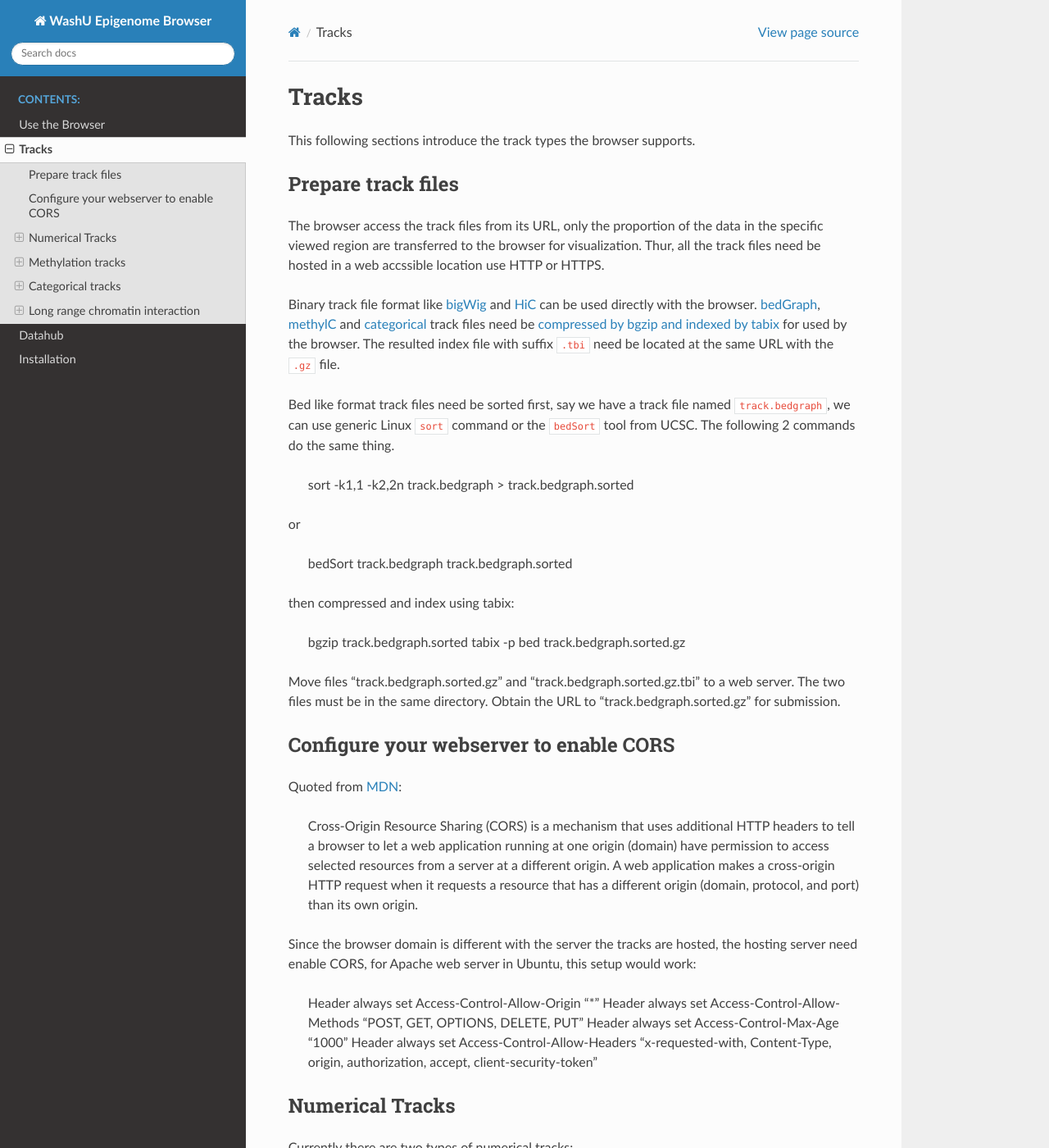
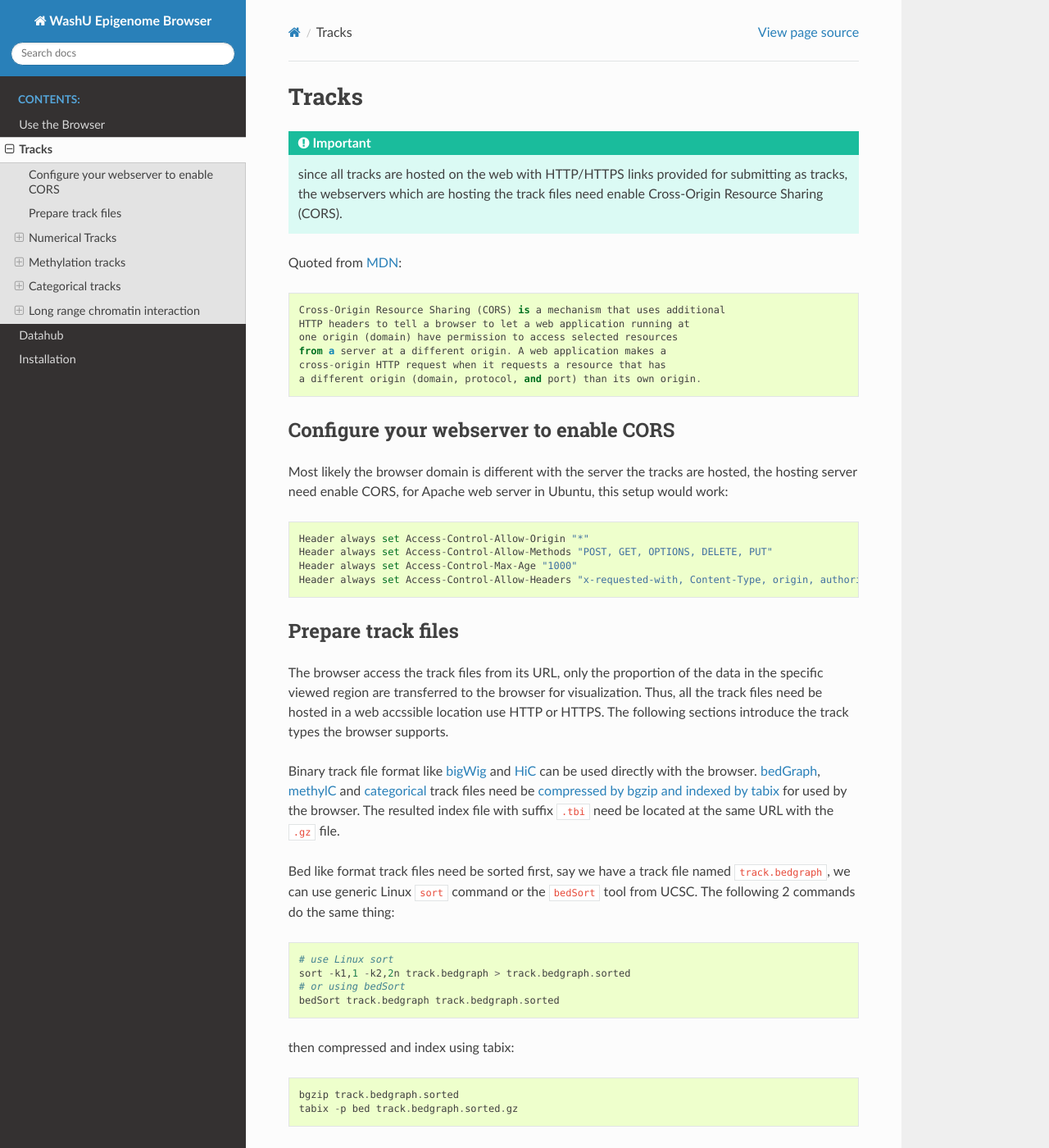
Before and after one commit to lidaof/eg-docs, a Sphinx documentation site: the page built from docs/tracks.rst, in a window 1280 px wide and 1400 px high. Shown: the whole window at 82% size. Built offline with Sphinx 7.4.7 and the Read the Docs theme 2.0.0, drawn with Linux system fonts in a browser that asks for light colours; some of the changed lines change nothing that is shown; some of the changed text lies outside the part shown.

Commit message:
more on tracks

```diff
--- a/docs/tracks.rst
+++ b/docs/tracks.rst
@@ -1,14 +1,41 @@
 Tracks
 ======
 
-This following sections introduce the track types the browser supports.
+.. important:: since all tracks are hosted on the web with HTTP/HTTPS links provided
+               for submitting as tracks, the webservers which are hosting the track
+               files need enable Cross-Origin Resource Sharing (CORS).
+
+
+Quoted from MDN_::
+
+    Cross-Origin Resource Sharing (CORS) is a mechanism that uses additional
+    HTTP headers to tell a browser to let a web application running at
+    one origin (domain) have permission to access selected resources
+    from a server at a different origin. A web application makes a
+    cross-origin HTTP request when it requests a resource that has
+    a different origin (domain, protocol, and port) than its own origin.
+
+.. _MDN: https://developer.mozilla.org/en-US/docs/Web/HTTP/CORS
+
+Configure your webserver to enable CORS
+---------------------------------------
+
+Most likely the browser domain is different with the server the tracks are hosted, the hosting server
+need enable CORS, for Apache web server in Ubuntu, this setup would work::
+
+    Header always set Access-Control-Allow-Origin "*"
+    Header always set Access-Control-Allow-Methods "POST, GET, OPTIONS, DELETE, PUT"
+    Header always set Access-Control-Max-Age "1000"
+    Header always set Access-Control-Allow-Headers "x-requested-with, Content-Type, origin, authorization, accept, client-security-token"
+
 
 Prepare track files
 -------------------
 
 The browser access the track files from its URL, only the proportion of the data in
-the specific viewed region are transferred to the browser for visualization. Thur, all
+the specific viewed region are transferred to the browser for visualization. Thus, all
 the track files need be hosted in a web accssible location use HTTP or HTTPS.
+The following sections introduce the track types the browser supports.
 
 Binary track file format like bigWig_ and HiC_ can be used directly with the browser.
 bedGraph_, methylC_ and categorical_ track files need
@@ -18,15 +45,14 @@ at the same URL with the ``.gz`` file.
 
 Bed like format track files need be sorted first, say we have a track file named ``track.bedgraph``,
 we can use generic Linux ``sort`` command or the ``bedSort`` tool from UCSC. The following 2 commands
-do the same thing.
+do the same thing::
 
+    # use Linux sort
     sort -k1,1 -k2,2n track.bedgraph > track.bedgraph.sorted
-
-or
-
+    # or using bedSort
     bedSort track.bedgraph track.bedgraph.sorted
 
-then compressed and index using tabix:
+then compressed and index using tabix::
 
     bgzip track.bedgraph.sorted
     tabix -p bed track.bedgraph.sorted.gz
@@ -35,28 +61,6 @@ Move files "track.bedgraph.sorted.gz" and "track.bedgraph.sorted.gz.tbi" to a we
 The two files must be in the same directory. Obtain the URL to "track.bedgraph.sorted.gz" for submission.
 
 .. _`compressed by bgzip and indexed by tabix`: http://www.htslib.org/doc/tabix.html
-
-Configure your webserver to enable CORS
----------------------------------------
-
-Quoted from MDN_:
-
-    Cross-Origin Resource Sharing (CORS) is a mechanism that uses additional HTTP headers
-    to tell a browser to let a web application running at one origin (domain)
-    have permission to access selected resources from a server at a different origin.
-    A web application makes a cross-origin HTTP request when it requests a resource that
-    has a different origin (domain, protocol, and port) than its own origin.
-
-.. _MDN: https://developer.mozilla.org/en-US/docs/Web/HTTP/CORS
-
-Since the browser domain is different with the server the tracks are hosted, the hosting server
-need enable CORS, for Apache web server in Ubuntu, this setup would work:
-
-    Header always set Access-Control-Allow-Origin "*"
-    Header always set Access-Control-Allow-Methods "POST, GET, OPTIONS, DELETE, PUT"
-    Header always set Access-Control-Max-Age "1000"
-    Header always set Access-Control-Allow-Headers "x-requested-with, Content-Type, origin, authorization, accept, client-security-token"
-
 
 Numerical Tracks
 ----------------
@@ -73,7 +77,6 @@ bigWig
 Please check `UCSC bigWig`_ page to learn more about this format.
 
 .. _UCSC bigWig: https://genome.ucsc.edu/goldenpath/help/bigWig.html
-
 
 bedGraph
 ~~~~~~~~
@@ -100,19 +103,54 @@ left to right are ``chromosome``, ``start position`` (0-based), ``end position``
 Methylation tracks
 ------------------
 
+Methylation experiment like MeDIP-seq or MRE-seq can use `bigWig`_ or `bedGraph`_ format.
+For WGBS if users want to show read depth, methylation context along with methylation
+level, we usually format the data to `methylC`_ format, described below.
+
 methylC
 ~~~~~~~
 
-Methylation data are formatted in ``methylC`` format, which is a 7 column bed format file.
+Methylation data are formatted in ``methylC`` format, which is a 7 column bed format file::
+
+    chr1    10542   10543   CG      0.923   -       26
+    chr1    10556   10557   CHH     0.040   -       25
+    chr1    10562   10563   CG      0.941   +       17
+    chr1    10563   10564   CG      0.958   -       24
+    chr1    10564   10565   CHG     0.056   +       18
+    chr1    10566   10567   CHG     0.045   -       22
+    chr1    10570   10571   CG      0.870   +       23
+    chr1    10571   10572   CG      0.913   -       23
+
+Each line contains 7 fields separated by Tab. The fields are
+``chromosome``, ``start position`` (0-based), ``end position`` (not included),
+``methylation context`` (CG, CHG, CHG etc.), ``methylation value``, ``strand``
+and ``read depth``.
 
 Categorical tracks
 ------------------
 
+Categorical tracks represents genomic bins for different categories. The most popular
+case is to represent chromHMM data, say which region is like enhancer, which region is
+likey promoter etc.
+
 categorical
 ~~~~~~~~~~~
+
+Example lines for ``categorical`` track are almost same as `bedGraph`_, the difference is
+4th column is the category type, can use string or number here::
+
+    chr1    start1  end1    category1
+    chr2    start2  end2    category2
+    chr3    start3  end3    category3
+    chr4    start4  end4    category4
 
 Long range chromatin interaction
 --------------------------------
 
+Long range chromatin interaction data are used to show relatioships from diffenent
+genomic regions. `HiC`_ is used very often to show the result from a HiC experiment.
+
 HiC
 ~~~
+
+Learn more about HiC format please check https://github.com/aidenlab/juicer/wiki/Data.
```
